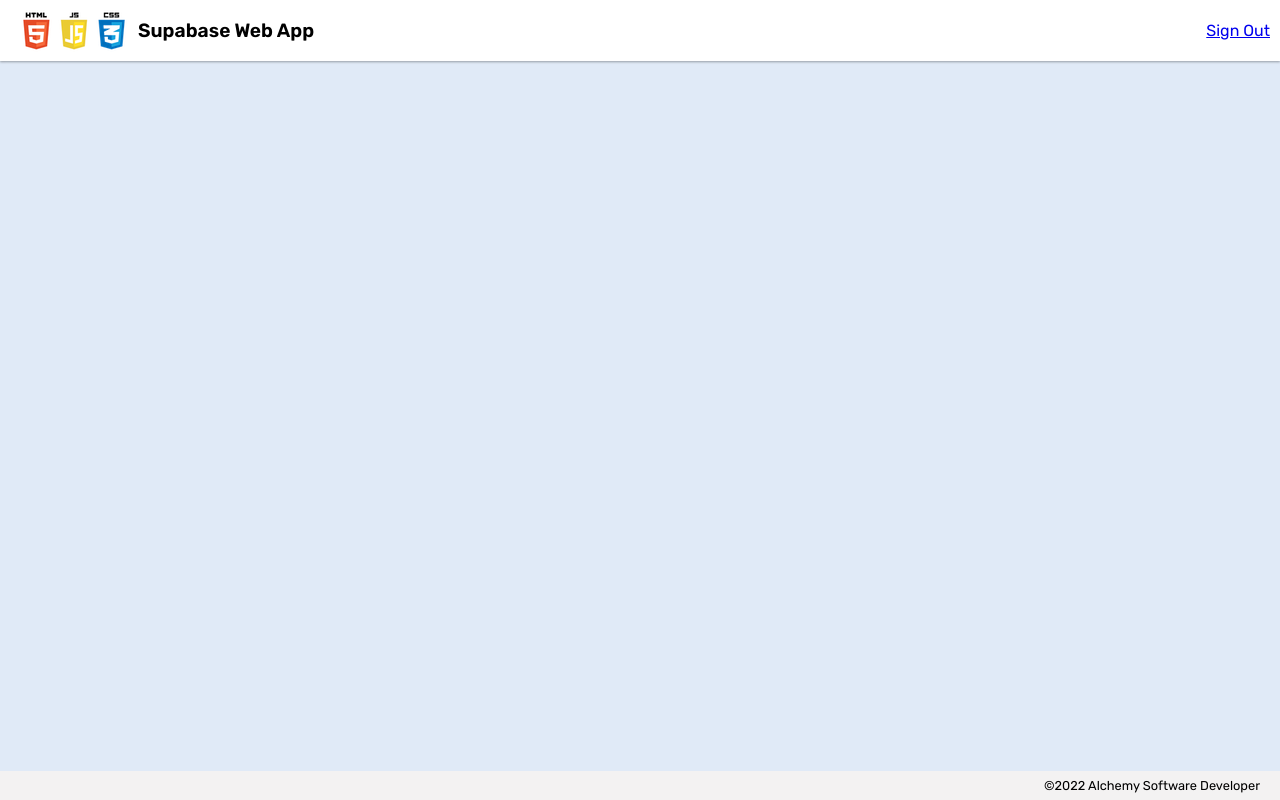
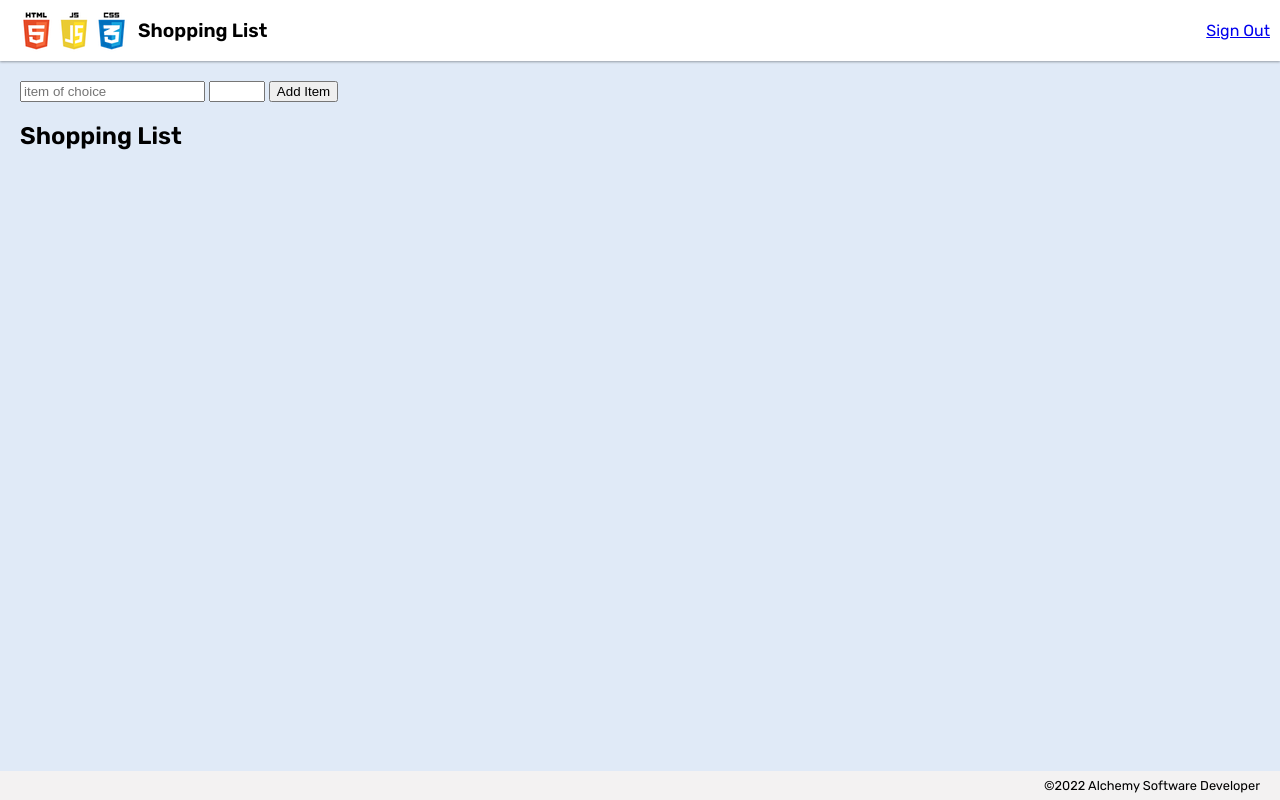
Before and after one commit to TannerRichards990/Shopping-List, a plain HTML site: page index.html in a window 1280 px wide. Drawn offline with nearby package versions, Linux system fonts and the light colour scheme.

Commit message:
added html hardcode for page

```diff
--- a/app.js
+++ b/app.js
@@ -18,6 +18,7 @@ signOutLink.addEventListener('click', signOutUser);
 
 // local state:
 
+
 // display functions:
 
 // events:
--- a/index.html
+++ b/index.html
@@ -19,14 +19,26 @@
 <body>
     <header class="page-header">
         <img class="logo" src="/assets/html_css_js.png">
-        <p class="title">Supabase Web App</p>
+        <p class="title">Shopping List</p>
         <nav>
             <a id="sign-out-link" href="auth">Sign Out</a>
         </nav>
     </header>
 
     <main>
+        <form id="add-shopping-list-item">
+            <label>
+                <input item="item" required placeholder="item of choice">
+            </label>
+            <label>
+                <input type="number" id="quantity"
+                name="quantity" min="1" max="10">
+            </label>
+            <button>Add Item</button>
+        </form>
 
+        <h2>Shopping List</h2>
+        <div id="shopping-list-container"></div>
     </main>
 
     <footer>&copy;2022 Alchemy Software Developer</footer>
```
Also changed, not shown: assets/shoppinglistWF.PNG (added), 1 other file.
